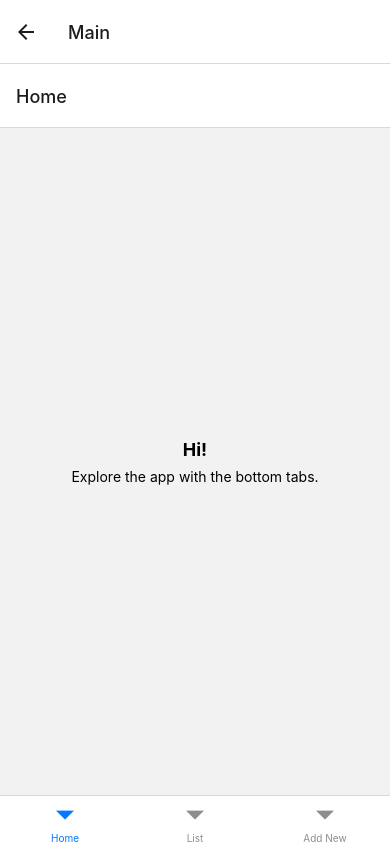
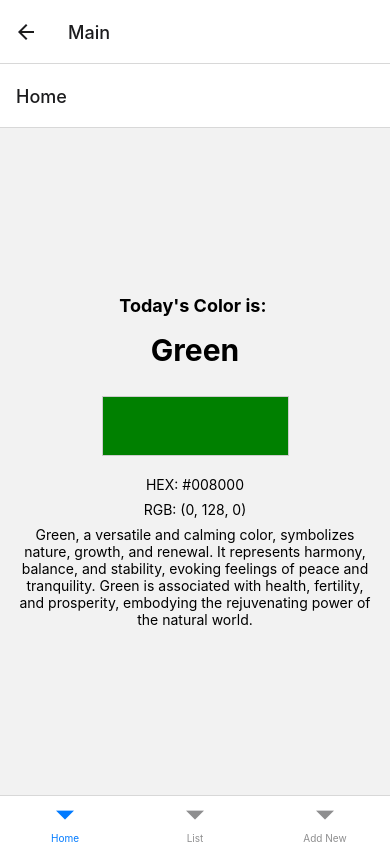
Before and after one commit to kizuyoko/react-native-color, a React Native app: screen /Main in a window 390 px wide. Built offline with nearby package versions, Linux system fonts and the light colour scheme.

Commit message:
Today's Color as home

```diff
--- a/components/HomeScreen.js
+++ b/components/HomeScreen.js
@@ -1,14 +1,45 @@
 import * as React from 'react';
-import { View, Text } from 'react-native';
+import { View, Text, StyleSheet } from 'react-native';
 import styles from '../styles.js';
+import colors from '../data/colors.js';
 
 const HomeScreen = () => {
+  const colorLength = colors.length;
+  const randomNumber = Math.floor(Math.random() * colorLength);
+  const todaysColor = colors[randomNumber];
+
   return (
       <View style={styles.layout}>
-        <Text style={styles.title}>Hi!</Text>
-        <Text style={styles.text}>Explore the app with the bottom tabs.</Text>
+        <Text style={styles.title}>Today's Color is: </Text>
+        <Text style={[styles.title, colorStyles.colorName]}>{todaysColor.name}</Text>
+        <View style={colorStyles.colorIconCover}>
+          <View style={[colorStyles.colorIcon, {backgroundColor: `#${todaysColor.hex}`}]}></View>
+        </View>
+        <Text style={styles.text}>HEX: #{todaysColor.hex}</Text>
+        <Text style={styles.text}>RGB: ({todaysColor.rgb})</Text>
+        <Text style={styles.text}>{todaysColor.text}</Text>
       </View>
     );
 };
 
+const colorStyles = StyleSheet.create({
+  colorName: {
+    fontSize:30
+  },
+  colorIconCover: {
+    flexDirection: 'column',
+    alignItems: 'center',
+    justifyContent: 'center',
+    width: '100%',
+  },
+  colorIcon: {
+    width: '50%',
+    height: 60,
+    backgroundColor: 'transparent',
+    borderWidth: 1,
+    borderColor: '#ccc',
+    margin: 20
+  }
+});
+
 export default HomeScreen;
--- a/package.json
+++ b/package.json
@@ -1,5 +1,5 @@
 {
-  "name": "react-native-start",
+  "name": "react-native-color",
   "version": "1.0.0",
   "main": "expo/AppEntry.js",
   "scripts": {
```
Also changed, not shown: 1 other file (tests, documents, lock files or other folders).
